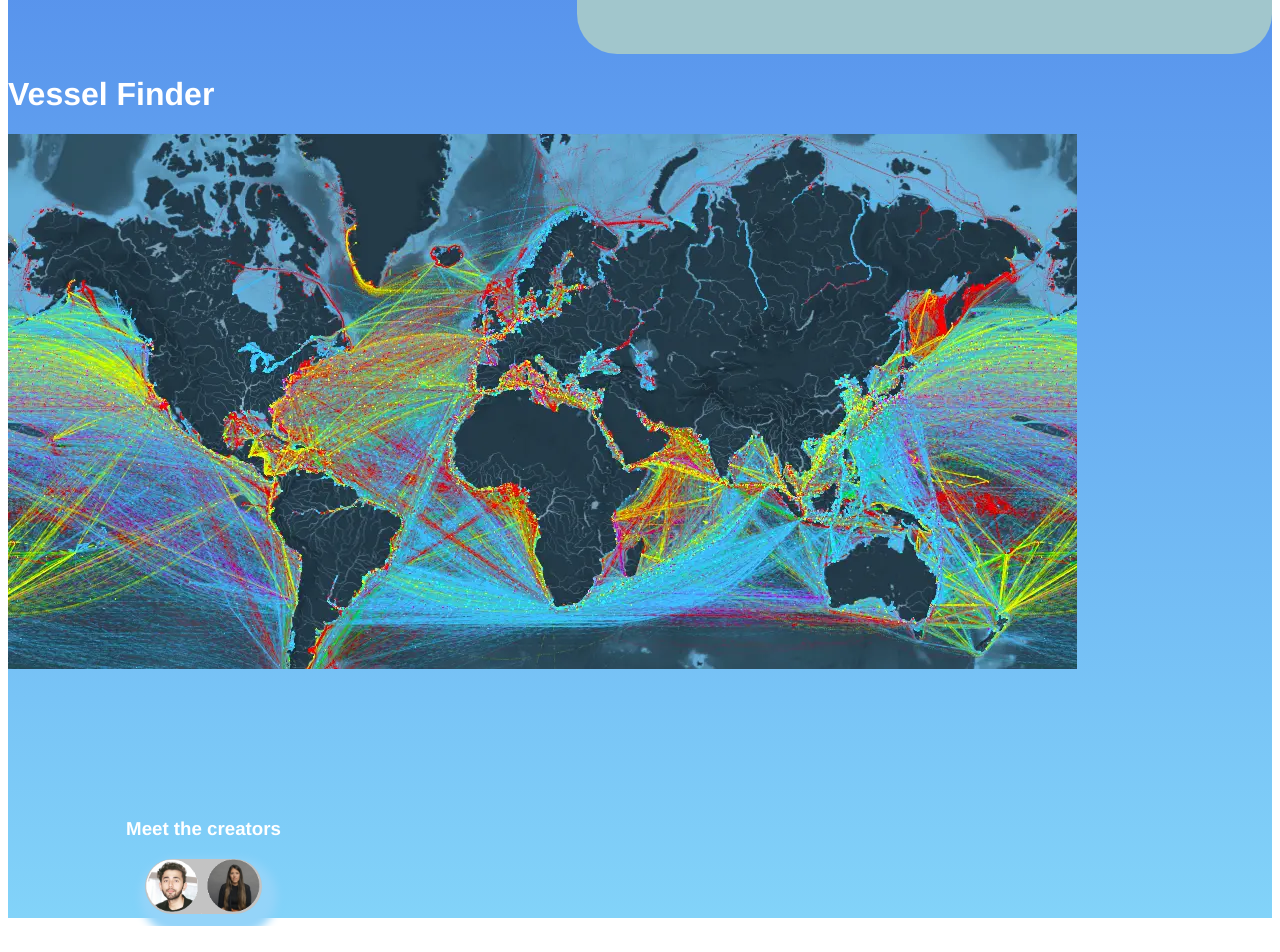
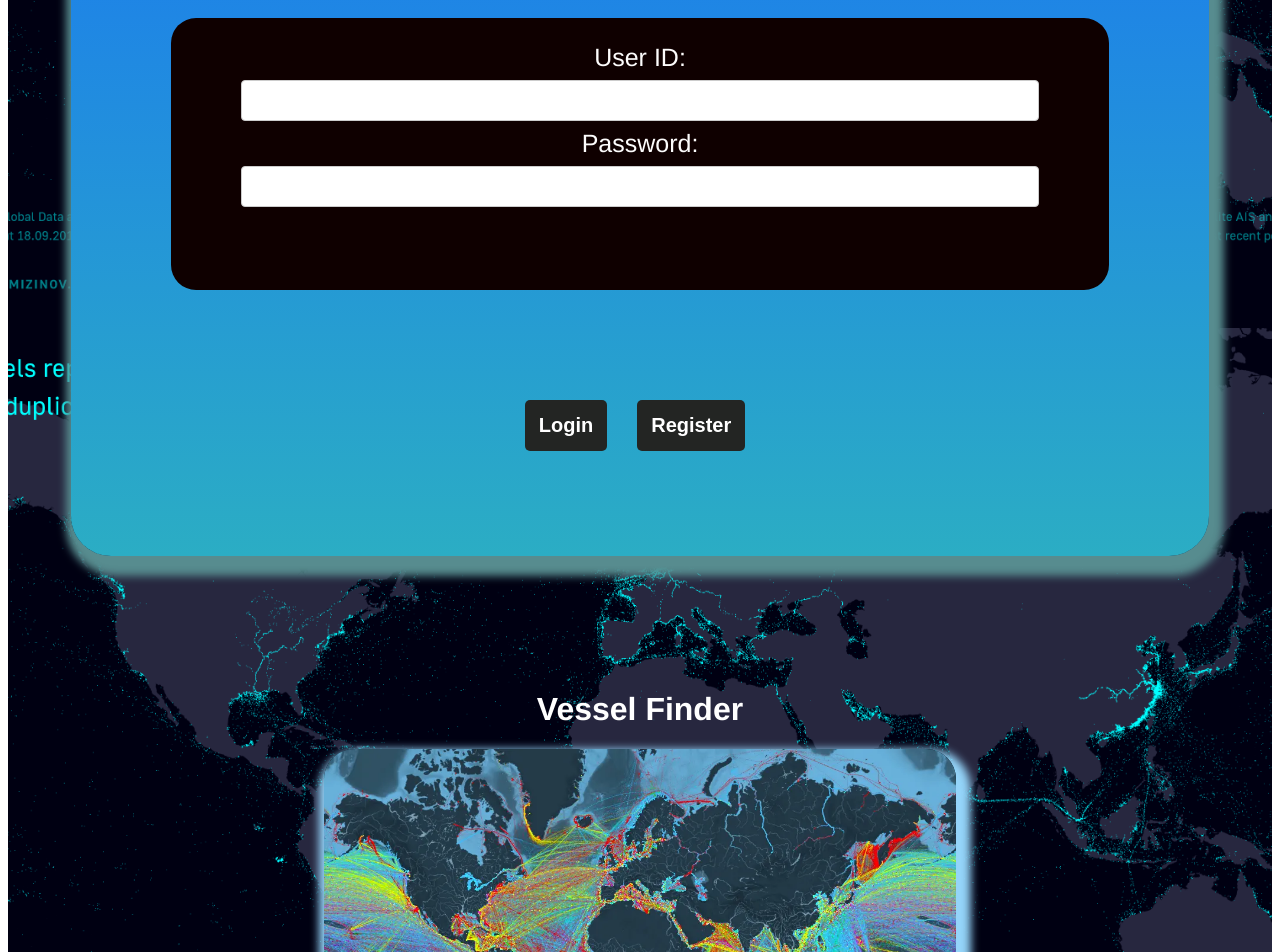
Before and after one commit to puruvashiisht/NavaLog_Vue, a Vue app: page / in a window 1280 px wide. Shown: the part 480-1432 px from the top of the page. Before the commit the page ends 1406 px from the top, so only its background shows below. Built offline with nearby package versions, Linux system fonts and the light colour scheme.

Commit message:
Update App.css
Styling

```diff
--- a/src/App.css
+++ b/src/App.css
@@ -3,44 +3,90 @@
     -webkit-font-smoothing: antialiased;
     -moz-osx-font-smoothing: grayscale;
      color: white;
-
-    background-image: linear-gradient(rgb(67, 116, 230), rgb(130, 211, 249));
-
+     padding: 0px;
+     background: url(assets/vessels.png);
+     background-repeat: repeat;
+     background-size: cover;
+     background-attachment: fixed;
+  }
+  .logout{
+    position: absolute;
+    top: 20px; /* Adjust the top padding */
+    right: 20px; /* Adjust the left padding */
+    background-color:rgb(101, 235, 245);
+    padding: 10px;
+    border-radius:15px;
+    color: #0c0c0c;
+    margin: 5%;
+    font-size: large;
   }
   .container{
     overflow: hidden; /* Clears floats within the container */
+    display: block;
+    align-items: center;
+    text-align: center;
+    justify-content: center;
+   padding-top: 8%;
+
+  }
+  .vessel{
+    padding-top: 0;
+    display: block;
+    align-items: center;
+    text-align: center;
+    justify-content: center;
+
   }
   .logo{
     border-radius:30px;
     width: 30%;
-    margin: 0 20px;
+   justify-content: center;
+   align-items: center;
+   text-align: center;
+   justify-content: center;
+   margin: 0 auto;
     box-shadow: 5px 10px 8px 10px #94d4f9;
 
   }
-  .logo, .Login{
-    /*float: left;
-     /* Adjust the width as needed */
-    box-sizing: border-box;
+  .VesselFinder{
+    border-radius:30px;
+    width: 50%;
+   justify-content: center;
+   align-items: center;
+   text-align: center;
+   justify-content: center;
+   margin: 0 auto;
+    box-shadow: 5px 10px 8px 10px #94d4f9;
+
   }
 
+
   .CreateUser{
-    background-color: lightblue;
+    margin: 5%;
     border-radius: 40px;
-    float: right;
-    height: 400px;
-    width: 55%;
-    padding: 1px 50px 75px 50px;
-    color:#0f0000
+    padding: 25px 50px 75px 50px;
+    background-image: linear-gradient(rgb(35, 150, 170), rgb(108, 236, 198));
+    color: #0f0000;
+    align-items: center;
+    text-align: center;
+    justify-content: center;
+    box-shadow: 5px 10px 8px 10px #578c8f;
+    font-size: 25px;
+
 
   }
 
   .CreateShipment{
-    background-image: linear-gradient(rgb(16, 93, 112), rgb(5, 18, 134));
+    margin: 5%;
     border-radius: 40px;
-    margin: 25px 50px 75px 100px;
-    padding: 15px 50px 75px 50px;
+    padding: 25px 50px 75px 50px;
+    background-image: linear-gradient(rgb(172, 250, 237), rgb(156, 186, 190));
+    color: #0f0000;
+    align-items: center;
+    text-align: center;
+    justify-content: center;
     box-shadow: 5px 10px 8px 10px #888888;
-
+    font-size: 25px;
 
 
   }
@@ -66,22 +112,25 @@
   }
 
   button {
-    width: 20%;
+    width: auto;
     background-color: #232523;
     color: white;
-    padding: 14px 14px;
+    padding: 14px 14px 14px 14px;
     border-radius: 4px;
     cursor: pointer;
     overflow: hidden;
     display: inline-block;
     font-weight: bold;
-    margin: 0 10px;
+    margin: 40px 20px 10px 10px;
+    font-size: 20px;
 
   }
   .buttonContainer{
     display: flex;
     text-align: center;
     justify-content: center;
+    padding: 20px;
+    font-size: 20px;
   }
 
 
@@ -91,6 +140,12 @@
 
 
   }
+  .delete{
+    width: auto;
+    text-align: center;
+    font-size: 20px;
+    background-color: #0f0000;
+  }
 
   form {
     border-radius: 25px;
@@ -98,28 +153,38 @@
     padding: 25px 70px 75px 70px;
     margin:50px;
     color: #fdfcfc;
+    text-align: center;
+    align-items: center;
+    font-size: 25px;
+
+  }
+  .UserPage{
+    margin: 10%;
+    border-radius: 40px;
+    padding: 25px 50px 75px 50px;
+    background-image: linear-gradient(rgb(87, 207, 228), rgb(165, 245, 154));
+    color: #0f0000;
+    align-items: center;
+    text-align: center;
+    justify-content: center;
+    box-shadow: 5px 10px 8px 10px #888888;
+    font-size: 25px;
   }
 
   .Login{
-    background-color: rgb(161, 198, 204);
-    opacity: 2;
+    margin: 5%;
     border-radius: 40px;
+    padding: 25px 50px 75px 50px;
+    background-image: linear-gradient(rgb(28, 125, 236), rgb(43, 173, 196));
     color: #0f0000;
-    float: right;
-    height: auto;
-    width: 55%;
-    padding: 1px 50px 75px 50px;
-
+    align-items: center;
+    text-align: center;
+    justify-content: center;
+    box-shadow: 5px 10px 8px 10px #578c8f;
+    font-size: 25px;
 
   }
-  .UserPage{
-    background-color: rgb(243, 192, 126);
-    border-radius: 40px;
-    padding: 25px 50px 75px 50px;
-    background-image: linear-gradient(rgb(249, 215, 157), rgb(249, 247, 112));
-    box-shadow: 5px 10px 8px 10px #888888;
 
-  }
   .more_space{
     padding: 5px 22px 5px 12px;
   }
@@ -133,7 +198,9 @@
   border: black;
   border-color: black;
   padding: 0px;
-  overflow-x:auto;
+  overflow-x:visible;
+  font-size: 15px;
+
 
 }
 
@@ -142,19 +209,33 @@ tr:hover {background-color: #ddd;}
 
 th {
 border-radius: 5px;
-
 text-align: left;
 background-color: #eccfe3;
 color: rgb(5, 5, 5);
 
 }
+.register {
+  width: auto;
+  background-color: #0c0c0c;
+  color: white;
+  border: none;
+  padding: 10px 20px;
+  text-align: center;
+  text-decoration: none;
+  display: inline-block;
+  font-size: 16px;
+  margin: 4px 2px;
+  cursor: pointer;
+  border-radius: 4px;
+}
+
 
 .searchShipments{
   float: right;
   height: 400px;
   width: 55%;
   padding: 1px 50px 75px 50px;
-
+  font-size: 25px;
 }
 
 .delete:hover {
@@ -167,8 +248,31 @@ background-color: #f01414;
   }
 }
 .footer{
-  margin-top: 10%;
-  display: inline-block;
-  text-align:center;
+
+   display: block;
+  align-items: center;
+  text-align: center;
   justify-content: center;
+   padding-top: 5%;
+   border-radius: 24px;
+
  }
+
+ .vessel{
+  display: block;
+  align-items: center;
+  text-align: center;
+  justify-content: center;
+ padding-top: 4%;
+ }
+ @keyframes move_wave {
+  0% {
+      transform: translateX(0) translateZ(0) scaleY(1)
+  }
+  50% {
+      transform: translateX(-25%) translateZ(0) scaleY(0.55)
+  }
+  100% {
+      transform: translateX(-50%) translateZ(0) scaleY(1)
+  }
+}
```
